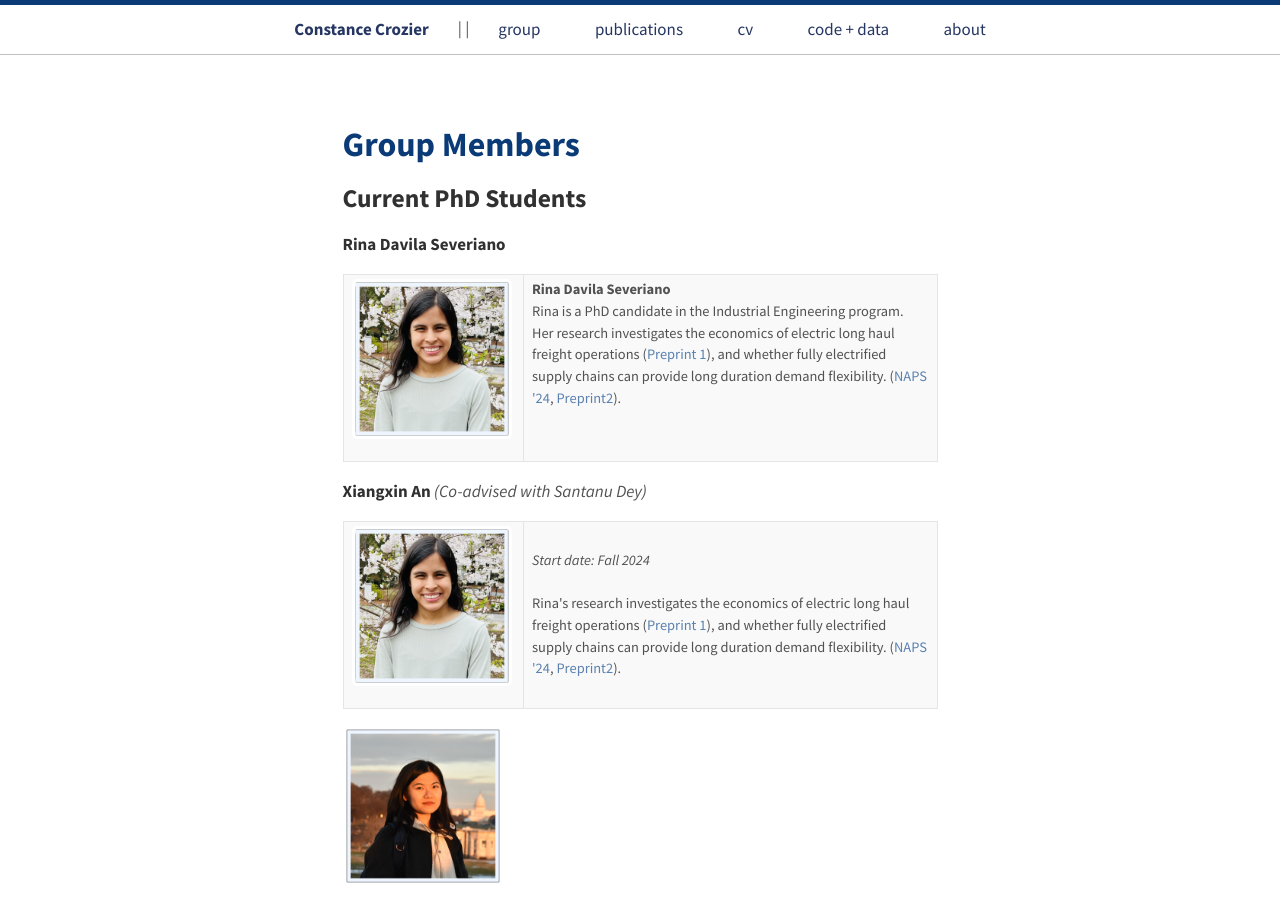
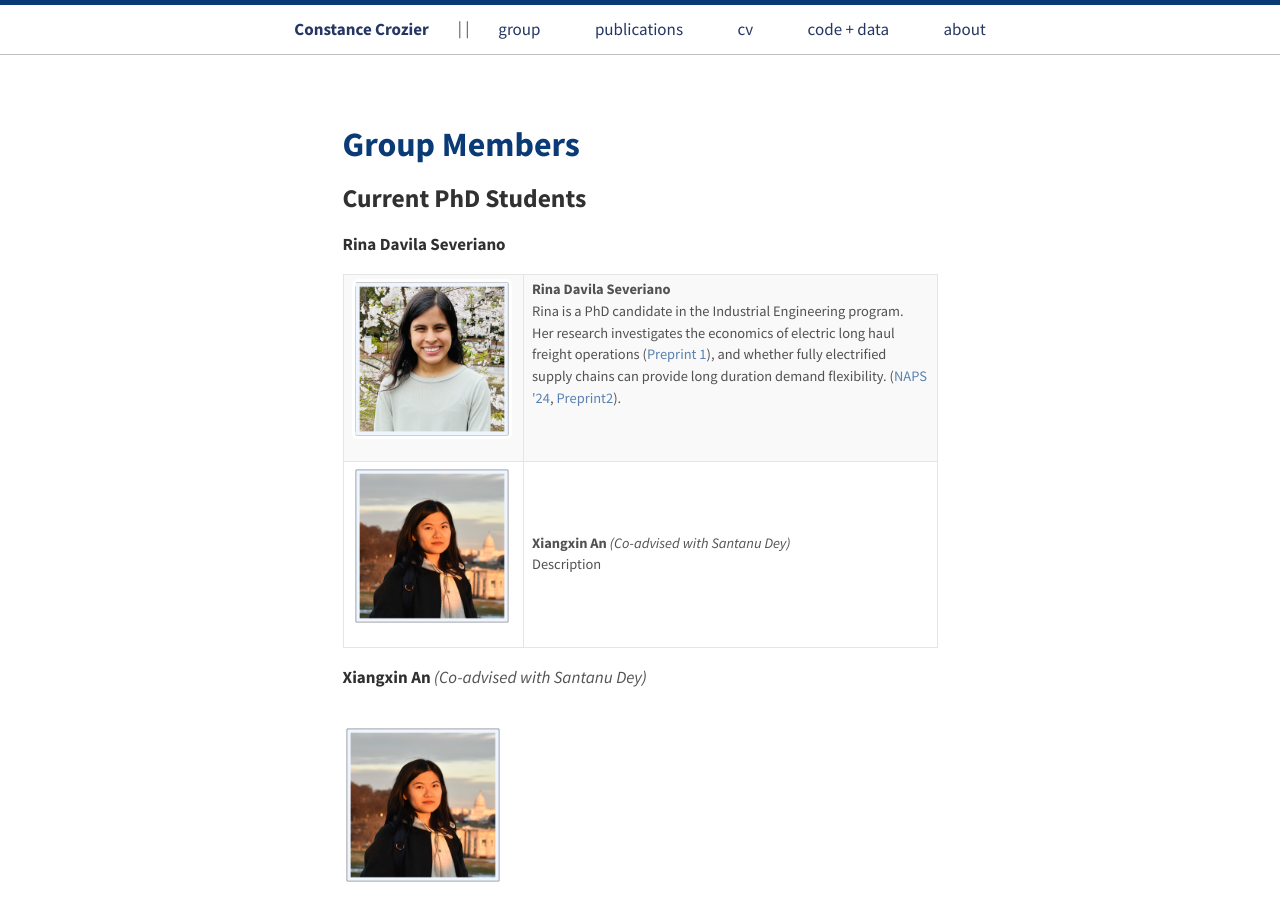
Before and after one commit to constancecrozier/constancecrozier.github.io, a Jekyll site: the page built from group.md, in a window 1280 px wide and 900 px high. Built offline with Jekyll 4.4.1, drawn with Linux system fonts in a browser that asks for light colours.

Commit message:
Update group.md

```diff
--- a/group.md
+++ b/group.md
@@ -22,27 +22,29 @@ title: Group Members
     	Rina is a PhD candidate in the Industrial Engineering program. Her research investigates the economics of electric long haul freight operations (<a href="files/Electric_HGV.pdf">Preprint 1</a>), and whether fully electrified supply chains can provide long duration demand flexibility. (<a href="files/naps_24.pdf">NAPS '24</a>, <a href="https://arxiv.org/pdf/2505.05982">Preprint2</a>).
     </td>
   </tr>
+   <tr>
+    <td style="width: 180px; vertical-align: top;">
+      <img
+        src="/images/headshot_xiangxin.jpeg"
+        alt="Xiangxin An"
+        width="160"
+        height="160"
+        style="width: 160px; height: 160px; max-width: none; object-fit: cover;"
+      >
+    </td>
+    <td>
+    	<b>Xiangxin An</b> <i>(Co-advised with Santanu Dey)</i><br>
+    	Description
+    </td>
+  </tr>
+
 </table>
 
 
 
 **Xiangxin An** *(Co-advised with Santanu Dey)*
 <table style="width: 100%; table-layout: fixed;">
-  <tr>
-    <td style="width: 180px; vertical-align: top;">
-      <img
-        src="/images/headshot_rina.jpeg"
-        alt="Rina Davila Severiano"
-        width="160"
-        height="160"
-        style="width: 160px; height: 160px; max-width: none; object-fit: cover;"
-      >
-    </td>
-    <td>
-    	<i>Start date: Fall 2024</i><br><br>
-    	Rina's research investigates the economics of electric long haul freight operations (<a href="files/Electric_HGV.pdf">Preprint 1</a>), and whether fully electrified supply chains can provide long duration demand flexibility. (<a href="files/naps_24.pdf">NAPS '24</a>, <a href="https://arxiv.org/pdf/2505.05982">Preprint2</a>).
-    </td>
-  </tr>
+
 </table>
 
 
```
